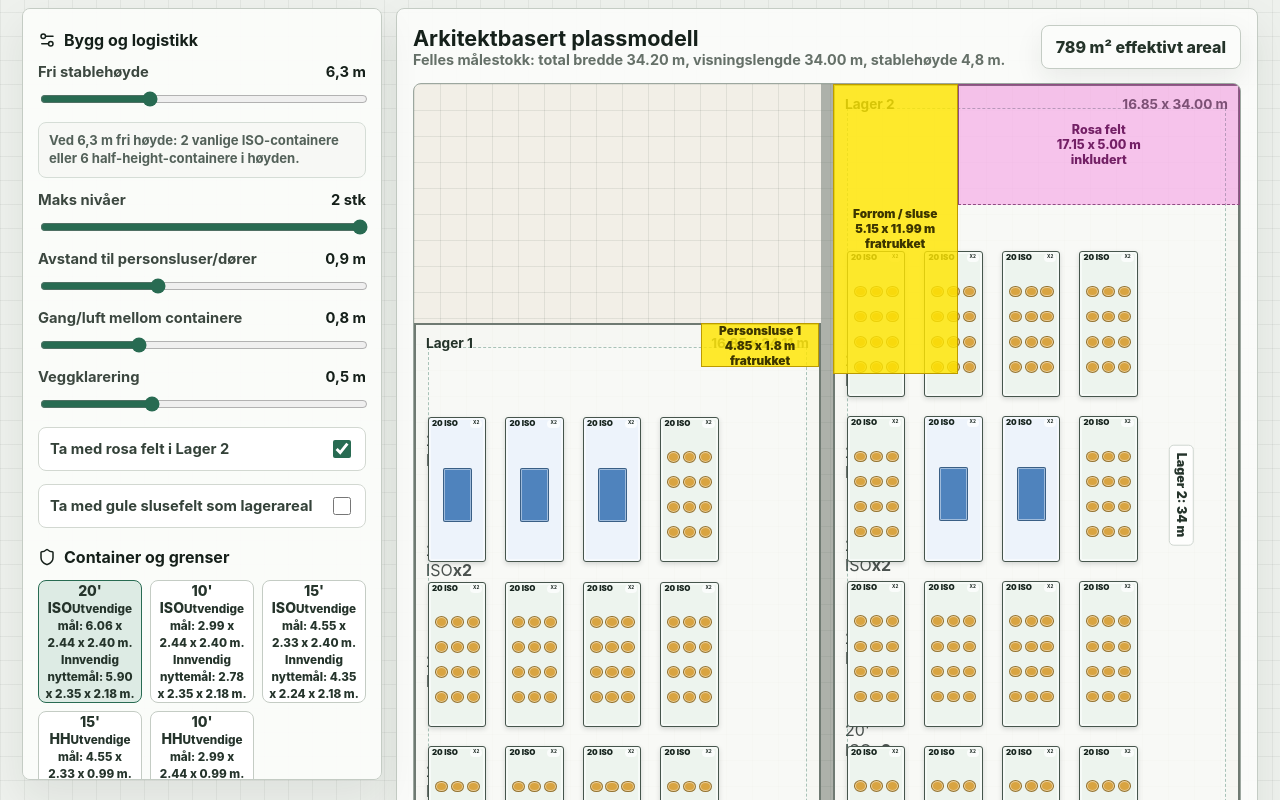
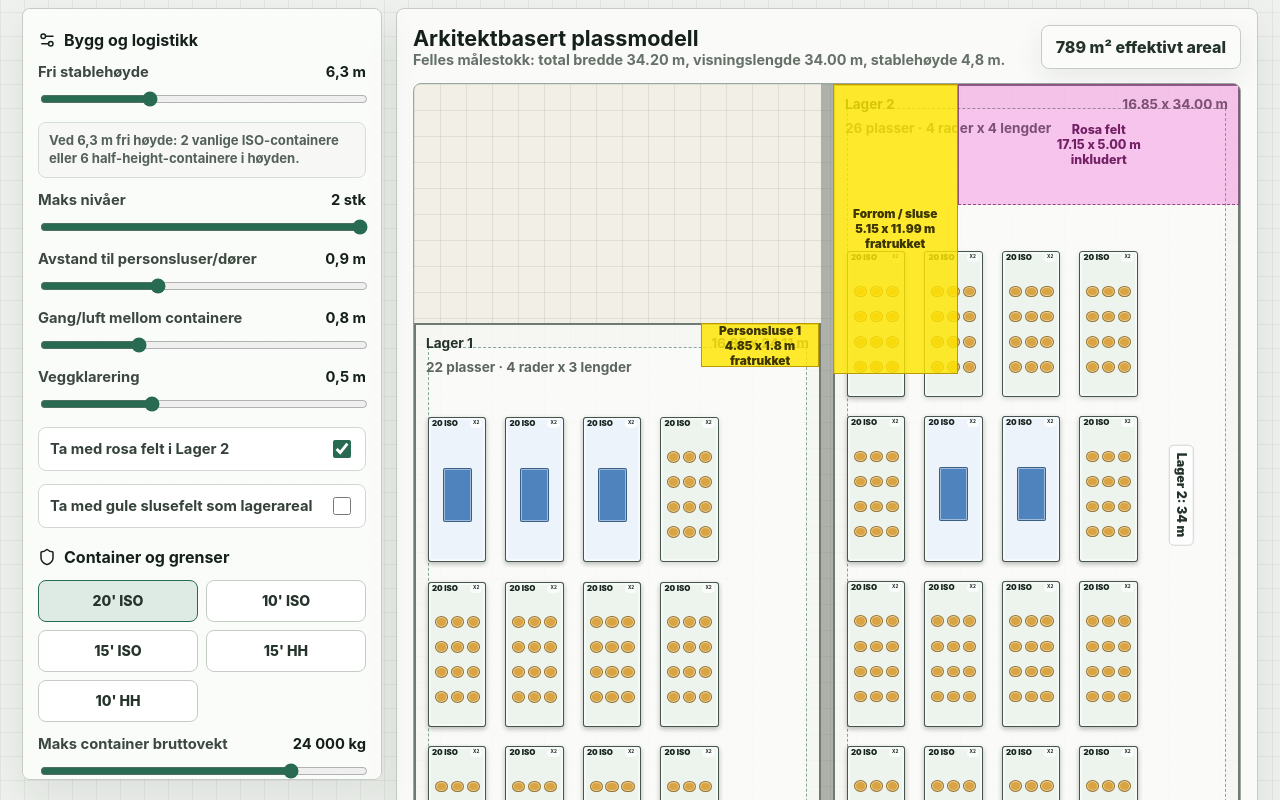
Before and after one commit to fredriksandresen-glitch/garasje-simulator, a React (Vite) app in the folder src/frontend/: page / in a window 1280 px wide. Shown: the part 300-1100 px from the top of the page. Built offline with nearby package versions, Linux system fonts and the light colour scheme.

Commit message:
Apply physical payload sizing styles

```diff
--- a/src/frontend/src/styles.css
+++ b/src/frontend/src/styles.css
@@ -30,9 +30,11 @@ h1 { max-width: 820px; color: #15201a; font-size: clamp(2rem, 5vw, 4.4rem); line
 .field-label { display: flex; justify-content: space-between; gap: 10px; color: #3c4840; font-size: .92rem; font-weight: 750; }
 .field-label strong { color: #15201a; white-space: nowrap; }
 input[type="range"] { width: 100%; accent-color: #286b52; }
-.segments { display: grid; grid-template-columns: repeat(3, 1fr); gap: 8px; }
-.segments button { min-height: 42px; border: 1px solid #c4ccc4; border-radius: 8px; background: #fff; color: #25342b; cursor: pointer; font-size: .88rem; font-weight: 800; }
+.segments { display: grid; grid-template-columns: repeat(2, minmax(0, 1fr)); gap: 8px; }
+.segments button { position: relative; min-height: 42px; border: 1px solid #c4ccc4; border-radius: 8px; background: #fff; color: #25342b; cursor: pointer; font-size: .88rem; font-weight: 800; }
 .segments button.active { border-color: #286b52; background: #ddebe4; }
+.segment-info { position: absolute; left: 0; right: auto; top: calc(100% + 6px); z-index: 30; display: block; width: min(280px, 86vw); padding: 9px 10px; border: 1px solid #bfc8c0; border-radius: 8px; background: #fff; color: #223027; box-shadow: 0 16px 36px rgba(24,33,29,.18); font-size: .76rem; font-weight: 700; line-height: 1.35; text-align: left; opacity: 0; pointer-events: none; transform: translateY(-4px); transition: opacity .15s ease, transform .15s ease; }
+.segments button:hover .segment-info, .segments button:focus .segment-info { opacity: 1; transform: translateY(0); }
 .toggle { min-height: 42px; display: flex; align-items: center; justify-content: space-between; gap: 12px; border: 1px solid #d2d8d1; border-radius: 8px; background: #fff; padding: 9px 11px; color: #344239; font-size: .92rem; font-weight: 750; }
 .toggle input { width: 18px; height: 18px; accent-color: #286b52; }
 .derived { color: #5b675f; font-size: .9rem; font-weight: 800; }
@@ -45,12 +47,30 @@ input[type="range"] { width: 100%; accent-color: #286b52; }
 .capacity-pill { display: inline-flex; align-items: center; padding: 11px 14px; font-weight: 850; white-space: nowrap; }
 .plan-shell { display: grid; gap: 10px; }
 .plan-canvas { position: relative; width: 100%; min-height: 560px; border: 1px solid #9ca79f; border-radius: 8px; background: linear-gradient(90deg, rgba(67,78,70,.1) 1px, transparent 1px), linear-gradient(rgba(67,78,70,.1) 1px, transparent 1px), #f2efe7; background-size: 26px 26px; overflow: hidden; }
-.plan-room { position: absolute; display: grid; grid-template-rows: auto 1fr auto; gap: 8px; border: 2px solid #6f7a72; background: rgba(248,249,246,.82); padding: 10px; }
+.plan-room { position: absolute; display: grid; grid-template-rows: auto 1fr auto; gap: 8px; border: 2px solid #6f7a72; background: rgba(248,249,246,.82); padding: 10px; overflow: hidden; }
 .plan-room.lager2::before { content: ""; position: absolute; inset: 0 0 auto 0; height: 14.7%; background: rgba(235,0,196,.22); border-bottom: 1px dashed #b1369d; pointer-events: none; }
 .plan-room-header, .plan-room-footer { position: relative; z-index: 2; display: flex; justify-content: space-between; gap: 8px; color: #243329; font-size: .85rem; font-weight: 850; }
 .plan-room-header span, .plan-room-footer { color: #5c665f; font-weight: 750; }
-.storage-zone { position: relative; z-index: 2; display: grid; grid-template-columns: repeat(auto-fill, minmax(34px, 1fr)); gap: 6px; align-content: end; padding: 10px; border: 1px dashed #aab3ad; background: rgba(255,255,255,.5); }
-.container-cell { min-height: 26px; display: grid; place-items: center; border: 1px solid #8c978f; border-radius: 4px; background: #dfe6df; color: #344239; font-size: .7rem; font-weight: 850; }
+.clearance-frame { position: absolute; z-index: 1; border: 1px dashed rgba(40,107,82,.38); background: rgba(255,255,255,.22); pointer-events: none; }
+.container-layer { position: absolute; inset: 0; z-index: 2; pointer-events: none; }
+.container-footprint { position: absolute; min-width: 15px; min-height: 18px; border: 1px solid #46554c; border-radius: 3px; background: #e3e8e2; box-shadow: inset 0 0 0 2px rgba(255,255,255,.55), 0 2px 5px rgba(24,33,29,.16); overflow: hidden; }
+.container-footprint.iso20 { border-color: #364a43; }
+.container-footprint.iso10 { border-color: #426456; background: #e6eee9; }
+.container-footprint.half-height { border-color: #77633b; background: repeating-linear-gradient(135deg, #efe8d6 0 6px, #e4d8bd 6px 12px); }
+.container-footprint.load-empty { opacity: .34; background: rgba(255,255,255,.7); }
+.container-footprint.mixed-stack { outline: 2px solid rgba(151,75,145,.5); }
+.container-label { position: absolute; inset: 2px 3px auto 3px; z-index: 3; display: flex; justify-content: space-between; gap: 2px; color: #16231d; font-size: clamp(.42rem, .62vw, .64rem); font-weight: 900; line-height: 1; text-transform: uppercase; }
+.container-label strong { border-radius: 999px; background: rgba(255,255,255,.76); padding: 1px 3px; font-size: .58em; }
+.payload-layer { position: absolute; inset: 14% 5% 7%; }
+.payload-symbol { position: absolute; display: grid; place-items: center; overflow: hidden; border: 1px solid rgba(20,29,24,.34); box-shadow: inset 0 0 0 1px rgba(255,255,255,.45); color: #fff; font-size: clamp(.42rem, .65vw, .68rem); font-weight: 900; line-height: 1; }
+.payload-symbol.drum { border-radius: 50%; background: #d9a441; }
+.payload-symbol.steel { border-radius: 2px; background: #4f83bd; }
+.payload-symbol.steel1 { background: #2f6fa9; }
+.payload-symbol.steel2 { background: #4f83bd; }
+.payload-symbol.steel3 { background: #315b91; }
+.payload-symbol.steel4 { background: #668fb8; }
+.payload-symbol.kokille { border-radius: 3px; background: #69a86b; }
+.empty-label { position: absolute; inset: auto 3px 3px; color: #6e7870; font-size: .52rem; font-weight: 800; text-align: center; }
 .separator { position: absolute; top: 0; bottom: 0; background: #768078; opacity: .55; }
 .blocked { position: absolute; z-index: 4; display: grid; place-items: center; border: 1px solid #bc9b00; background: rgba(255,230,0,.72); color: #3c3500; text-align: center; font-size: .74rem; font-weight: 900; line-height: 1.25; }
 .blocked.included { border-color: #6f8b26; background: rgba(234,244,132,.62); }
@@ -65,6 +85,10 @@ input[type="range"] { width: 100%; accent-color: #286b52; }
 .plan-legend span { display: inline-flex; align-items: center; gap: 6px; }
 .plan-legend i { width: 14px; height: 10px; display: inline-block; border: 1px solid #8c978f; border-radius: 2px; }
 .legend-storage { background: #dfe6df; }
+.legend-container { background: #e3e8e2; }
+.legend-drum { background: #d9a441; border-radius: 999px; }
+.legend-steel { background: #4f83bd; }
+.legend-kokille { background: #69a86b; }
 .legend-blocked { background: #ffe600; }
 .legend-extension { background: #f0a0df; }
 .constraint-panel { display: grid; grid-template-columns: repeat(4, minmax(0, 1fr)); gap: 10px; margin-top: 14px; }
```
